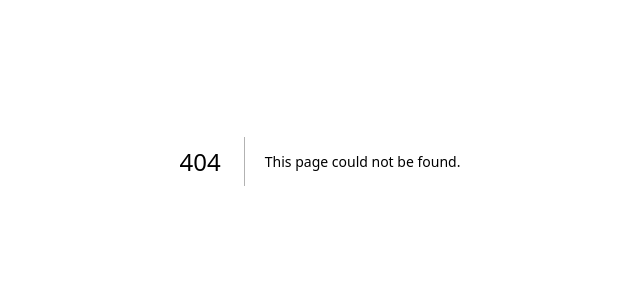
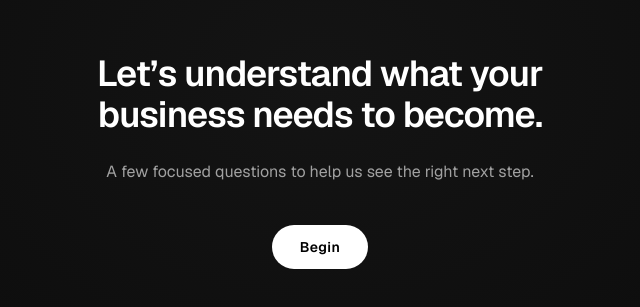
Before and after one commit to c2b-web-design/agency-website-v2, a Next.js app: page /start in a window 1280 px wide. Before the commit this address had no page. Shown: the part 239-546 px from the top of the page, without its empty margins (320-960 px from the left). Built offline with nearby package versions, Linux system fonts and the light colour scheme.

Commit message:
Add guided start page opening reveal

```diff
--- a/app/globals.css
+++ b/app/globals.css
@@ -128,3 +128,50 @@
     @apply font-sans;
   }
 }
+
+@keyframes enquiry-mask-reveal-horizontal {
+  from {
+    clip-path: inset(0 100% 0 0);
+    opacity: 0.85;
+  }
+  to {
+    clip-path: inset(0 0 0 0);
+    opacity: 1;
+  }
+}
+
+@keyframes enquiry-mask-reveal-upward {
+  from {
+    clip-path: inset(100% 0 0 0);
+    opacity: 0.85;
+  }
+  to {
+    clip-path: inset(0 0 0 0);
+    opacity: 1;
+  }
+}
+
+.enquiry-heading-line1-mask {
+  animation: enquiry-mask-reveal-horizontal 1900ms cubic-bezier(0.16, 1, 0.3, 1) 800ms both;
+}
+
+.enquiry-heading-line2-mask {
+  animation: enquiry-mask-reveal-horizontal 1900ms cubic-bezier(0.16, 1, 0.3, 1) 1500ms both;
+}
+
+.enquiry-subtext-mask {
+  animation: enquiry-mask-reveal-horizontal 1500ms cubic-bezier(0.16, 1, 0.3, 1) 3200ms both;
+}
+
+.enquiry-button-mask {
+  animation: enquiry-mask-reveal-upward 900ms cubic-bezier(0.16, 1, 0.3, 1) 4500ms both;
+}
+
+@media (prefers-reduced-motion: reduce) {
+  .enquiry-heading-line1-mask,
+  .enquiry-heading-line2-mask,
+  .enquiry-subtext-mask,
+  .enquiry-button-mask {
+    animation: none;
+  }
+}
--- a/app/page.tsx
+++ b/app/page.tsx
@@ -287,7 +287,7 @@ export default function Home() {
 
             <div className="mt-10">
               <a
-                href="#"
+                href="/start"
                 className="inline-block bg-white text-black text-sm font-semibold px-7 py-3 rounded-full tracking-wide hover:bg-neutral-100 transition-colors duration-200"
               >
                 Start a conversation
--- /dev/null
+++ b/app/start/page.tsx
@@ -0,0 +1,5 @@
+import EnquiryOpening from "@/components/enquiry/enquiry-opening";
+
+export default function StartPage() {
+  return <EnquiryOpening />;
+}
--- /dev/null
+++ b/components/enquiry/enquiry-opening.tsx
@@ -0,0 +1,61 @@
+"use client";
+
+import { useEffect, useState } from "react";
+
+const HEADING_LINE1 = "Let’s understand what your";
+const HEADING_LINE2 = "business needs to become.";
+const SUBTEXT = "A few focused questions to help us see the right next step.";
+
+const BUTTON_READY_MS = 5400;
+
+export default function EnquiryOpening() {
+  const [buttonReady, setButtonReady] = useState(false);
+
+  useEffect(() => {
+    const mq = window.matchMedia("(prefers-reduced-motion: reduce)");
+    if (mq.matches) {
+      setButtonReady(true);
+      return;
+    }
+    const tBtn = setTimeout(() => setButtonReady(true), BUTTON_READY_MS);
+    return () => clearTimeout(tBtn);
+  }, []);
+
+  return (
+    <div
+      className="min-h-screen flex items-center justify-center px-6"
+      style={{ background: "radial-gradient(ellipse at 50% 40%, #141414 0%, #080808 100%)" }}
+    >
+      <div className="text-center max-w-xl w-full">
+
+        <h1 className="text-3xl sm:text-4xl font-semibold tracking-tight text-white leading-[1.15]">
+          <div className="enquiry-heading-line1-mask">
+            {HEADING_LINE1}
+          </div>
+          <div className="enquiry-heading-line2-mask">
+            {HEADING_LINE2}
+          </div>
+        </h1>
+
+        <div className="mt-6 enquiry-subtext-mask">
+          <p className="text-base text-neutral-400 leading-relaxed">
+            {SUBTEXT}
+          </p>
+        </div>
+
+        <div className={`mt-10${!buttonReady ? " pointer-events-none" : ""}`}>
+          <div className="enquiry-button-mask">
+            <button
+              type="button"
+              tabIndex={buttonReady ? 0 : -1}
+              className="bg-white text-black text-sm font-semibold px-7 py-3 rounded-full tracking-wide hover:bg-neutral-100 transition-colors duration-200 focus-visible:outline focus-visible:outline-2 focus-visible:outline-offset-2 focus-visible:outline-white"
+            >
+              Begin
+            </button>
+          </div>
+        </div>
+
+      </div>
+    </div>
+  );
+}
--- a/project-intelligence/decisions.md
+++ b/project-intelligence/decisions.md
@@ -158,3 +158,36 @@ Status:     APPROVED | DEPRECATED | REJECTED
 **Authority:** Human Founder
 **Status:** APPROVED
 **Notes:** The current CTA uses a placeholder `href="#"`. Connect to a real contact flow when the enquiry system is built. The intelligent enquiry system (D-012) can grow directly from this section when ready.
+
+---
+
+## D-015 — Enquiry Experience: Stage 1 Opening Direction
+
+**Date:** 2026-05-25
+**Decision:** The `/start` route does not open with a contact form. It opens with a dark premium background, a staged mask-based text reveal, and a Begin button reveal. No form fields are shown until the user actively presses Begin.
+**Rationale:** Dropping a user into an admin-style form immediately after the homepage destroys the premium, considered positioning the site establishes. The opening sequence captures attention through deliberate motion, then converts it into intention through the Begin button. The user should feel they are entering a considered process, not filling out a ticket. Motion is not decorative — it is part of the conversion architecture. Elements exist in layout from first render and are revealed by clip-path masks on a timed sequence; no layout jumps, no conditional rendering of content blocks.
+**Authority:** Human Founder
+**Status:** APPROVED
+**Design principles:**
+- Premium, dark, cinematic, restrained.
+- Layout populated at first render; masks reveal content at scheduled times.
+- No chatbot feeling. No white admin-style form surface.
+- Motion style: composed and deliberate — more Gilmour than Malmsteen.
+- `prefers-reduced-motion: reduce` must show all content immediately with no staged reveal.
+- Text must remain real readable text. Begin button must be keyboard-accessible with visible focus styling once visually available.
+
+**Stage 1 behaviour (implemented):**
+1. User clicks "Start a conversation" on the homepage.
+2. User lands on `/start`.
+3. Background is visible immediately.
+4. Heading line 1 ("Let's understand what your") reveals left-to-right at 0.8s.
+5. Heading line 2 ("business needs to become.") reveals left-to-right at 1.5s.
+6. Supporting text reveals left-to-right at 3.2s.
+7. Begin button rises upward (bottom-to-top mask) at 4.5s.
+8. Full phrase settles at ~5.8s.
+
+**Planned future stages:**
+- Stage 2: First guided enquiry question (revealed after Begin is pressed).
+- Stage 3: Second guided enquiry question.
+- Stage 4: Full remaining enquiry panel.
+- Stage 5: Submit dissolve and completion state.
```
